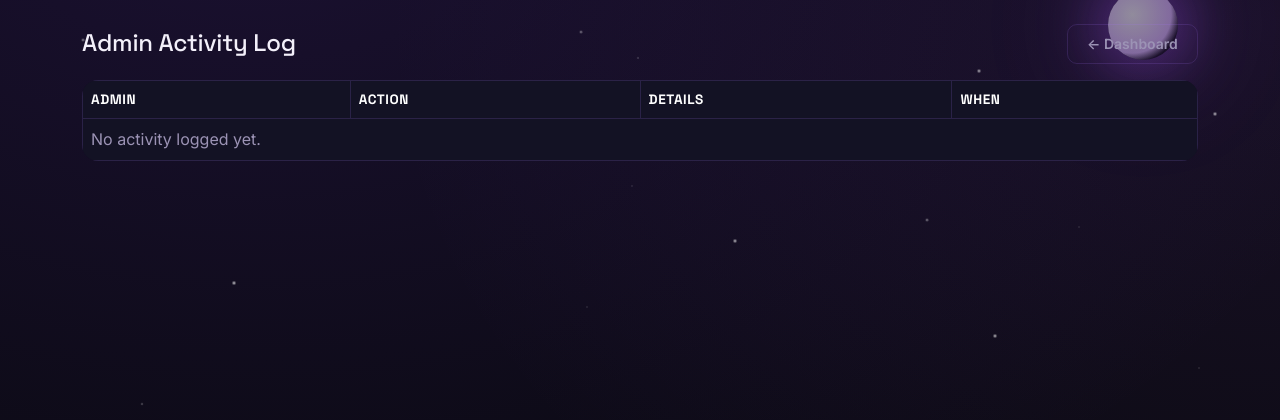
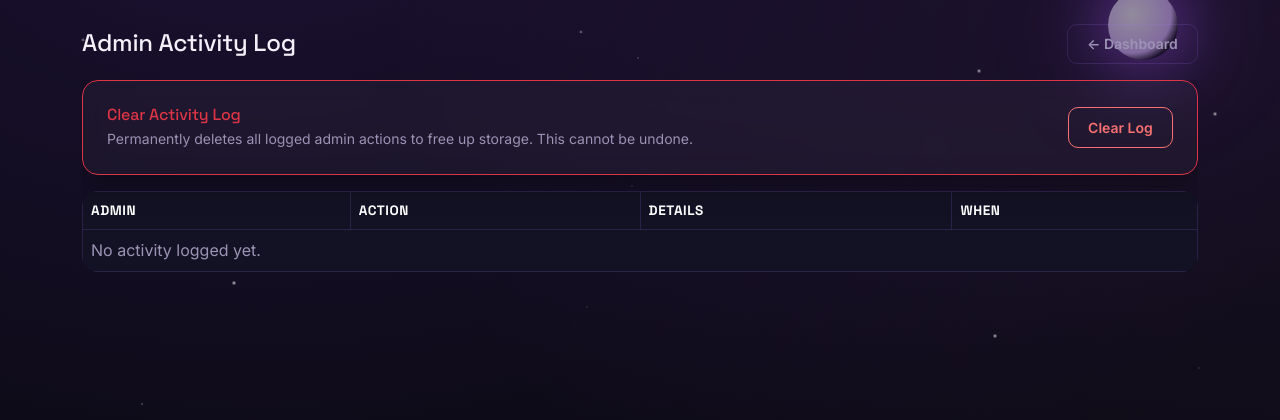
Before and after one commit to DivakarVishnu/Ti10-coding-test-platform, a Flask app: page /admin/activity in a window 1280 px wide. Shown: the part 58-478 px from the top of the page. Run offline with Flask 3, Linux system fonts and the light colour scheme; the visitor is signed in with stand-in values (Sample User, id 1); data that the repository does not hold is empty.

```diff
--- a/app.py
+++ b/app.py
@@ -1194,6 +1194,15 @@ def admin_activity():
     return render_template("admin_activity.html", logs=logs)
 
 
+@app.route("/admin/activity/clear", methods=["POST"])
+@admin_required
+def admin_clear_activity_log():
+    count = AdminActivityLog.query.delete()
+    db.session.commit()
+    flash(f"Cleared {count} activity log entr{'y' if count == 1 else 'ies'}.", "success")
+    return redirect(url_for("admin_activity"))
+
+
 ADMIN_SIGNATORY_NAME = "A. Divakar"
 
 
--- a/templates/admin_activity.html
+++ b/templates/admin_activity.html
@@ -6,6 +6,20 @@
   <a href="{{ url_for('admin_dashboard') }}" class="btn btn-outline-secondary btn-sm">&larr; Dashboard</a>
 </div>
 <div class="table-responsive">
+
+<div class="card mb-3 border-danger">
+  <div class="card-body d-flex justify-content-between align-items-center flex-wrap gap-2">
+    <div>
+      <h6 class="text-danger mb-1">Clear Activity Log</h6>
+      <p class="text-muted small mb-0">Permanently deletes all logged admin actions to free up storage. This cannot be undone.</p>
+    </div>
+    <form method="POST" action="{{ url_for('admin_clear_activity_log') }}"
+          onsubmit="return confirm('This permanently deletes the entire activity log. Continue?')">
+      <button class="btn btn-outline-danger btn-sm">Clear Log</button>
+    </form>
+  </div>
+</div>
+
 <table class="table table-bordered bg-white">
   <thead><tr><th>Admin</th><th>Action</th><th>Details</th><th>When</th></tr></thead>
   <tbody>
```
